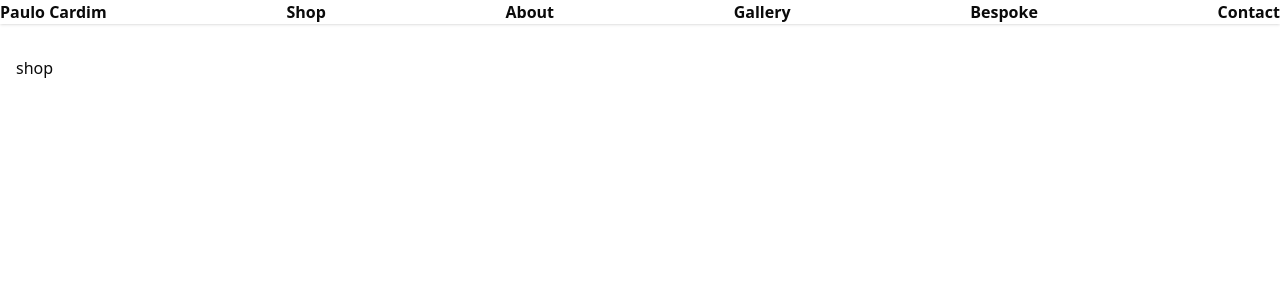
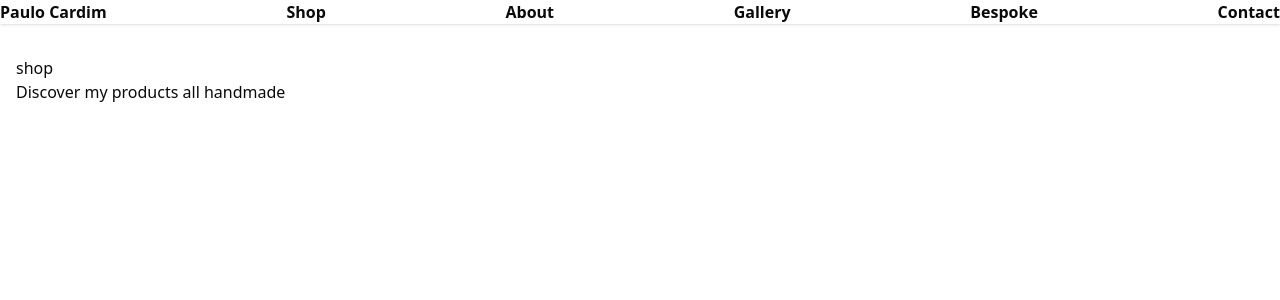
Before and after one commit to davidgomescarvalho/paulo-cardim, a Next.js app: page /shop in a window 1280 px wide. Shown: the top 300 px of the page. Built offline with nearby package versions, Linux system fonts and the light colour scheme.

Commit message:
adding carousel to shop page

```diff
--- a/app/shop/page.tsx
+++ b/app/shop/page.tsx
@@ -1,3 +1,10 @@
+import { Carousel } from "@/components/carousel";
+
 export default function ShopPage() {
-  return <div>shop</div>;
+  return (
+    <section>
+      <h1>shop</h1>
+      <p>Discover my products all handmade</p>
+    </section>
+  );
 }
```
